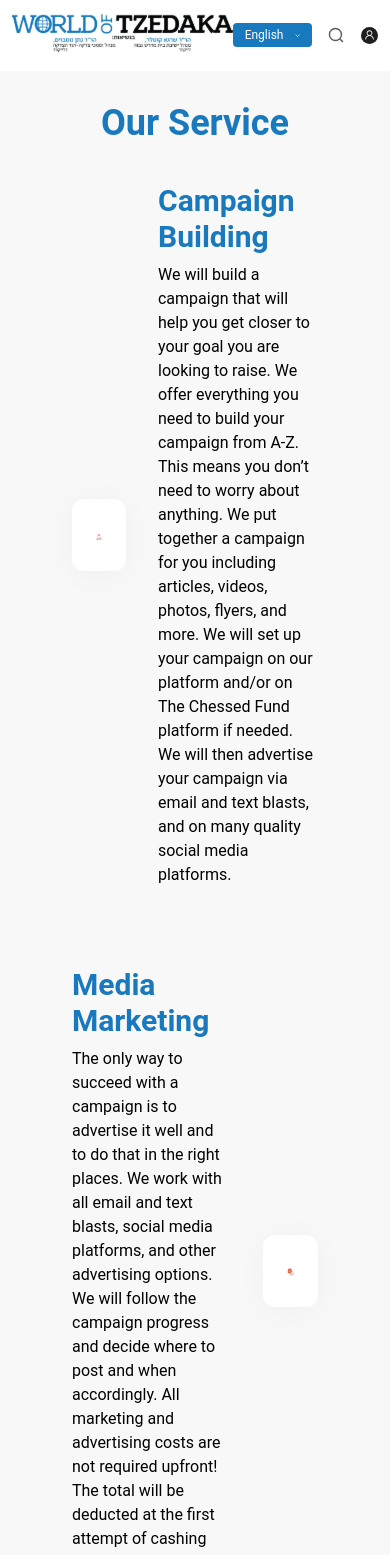
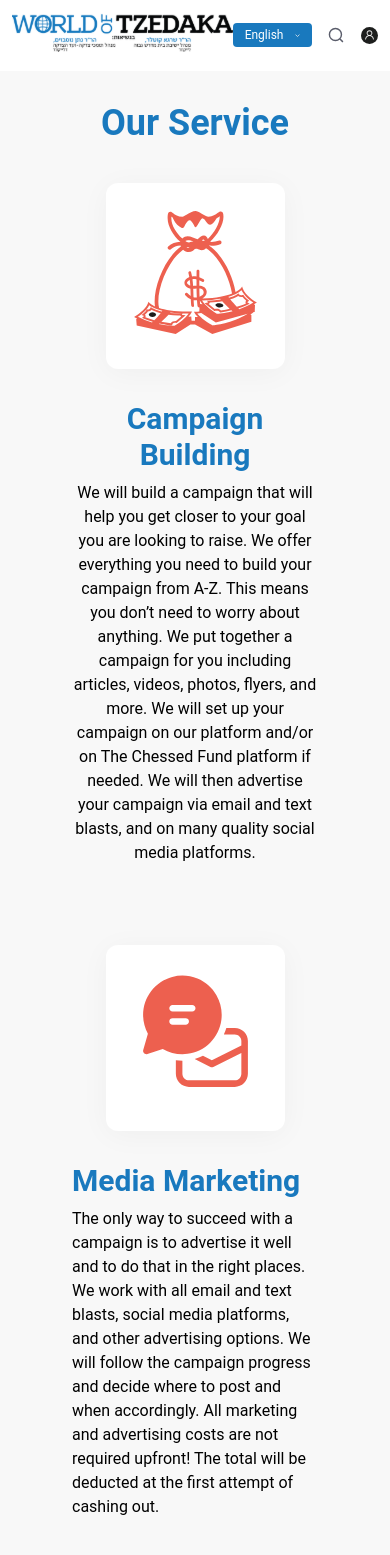
Before and after one commit to MotiLM2003/front-end, a Next.js app: page /our-services in a window 390 px wide. Shown: the top 1555 px of the page. Built offline with nearby package versions, Linux system fonts and the light colour scheme.

Commit message:
:zap: our service

```diff
--- a/pages/get-started/index.js
+++ b/pages/get-started/index.js
@@ -5,7 +5,10 @@ const getStarted = () => {
   return (
     <Layout>
       <div className='p-[10rem] flex justify-center items-center'>
-        <h1>Get Started</h1>
+        <div className='p-4 flex flex-col md:flex-row'>
+          <div>1</div>
+          <div>2</div>
+        </div>
       </div>
     </Layout>
   );
--- a/pages/index.js
+++ b/pages/index.js
@@ -51,7 +51,7 @@ export default function Home() {
             </p>
           </div>
         </div>
-        <div className='basis-[35%] relative'>
+        <div className='basis-1/2 xl:basis-1/3 relative'>
           <Image src={hero} layout='responsive' />
         </div>
       </div>
--- a/pages/our-services/index.js
+++ b/pages/our-services/index.js
@@ -13,9 +13,9 @@ const ourServices = () => {
       <div className='default-container p-[2rem]  flex  flex-col items-center bg-shades-50'>
         <h1>Our Service</h1>
         <div>
-          <div className='flex p-10 gap-8 items-center justify-center  '>
+          <div className='  flex flex-col md:flex-row p-10 gap-8 items-center justify-center text-center   '>
             <div className='bg-white p-6 shadow rounded-xl'>
-              <Image src={funding} width={131} height={131} />
+              <Image src={funding} width={131} height={131} layout='fixed' />
             </div>
             <div className='max-w-[660px]'>
               <h2 className='mb-2'>Campaign Building</h2>
@@ -31,9 +31,14 @@ const ourServices = () => {
           </div>
         </div>
         <div>
-          <div className='flex p-10 gap-8 items-center flex-row-reverse'>
+          <div className='flex   flex-col  p-10 gap-8 items-center md:flex-row-reverse'>
             <div className='bg-white p-6 shadow rounded-xl'>
-              <Image src={mailService} width={131} height={131} />
+              <Image
+                src={mailService}
+                width={131}
+                height={131}
+                layout='fixed'
+              />
             </div>
             <div className='max-w-[660px]'>
               <h2 className='mb-2'>Media Marketing</h2>
@@ -48,7 +53,7 @@ const ourServices = () => {
           </div>
         </div>
         <div>
-          <div className='flex p-10 gap-8 items-center'>
+          <div className='flex flex-col md:flex-row p-10 gap-8 items-center  '>
             <div className='bg-white p-6 shadow rounded-xl'>
               <Image src={mail} width={131} height={131} />
             </div>
@@ -63,9 +68,14 @@ const ourServices = () => {
           </div>
         </div>
         <div>
-          <div className='flex p-10 gap-8 items-center flex-row-reverse'>
+          <div className='flex flex-col  p-10 gap-8 items-center r md:flex-row-reverse'>
             <div className='bg-white p-6 shadow rounded-xl'>
-              <Image src={telephonyService} width={131} height={131} />
+              <Image
+                src={telephonyService}
+                width={131}
+                height={131}
+                layout='fixed'
+              />
             </div>
             <div className='max-w-[660px]'>
               <h2 className='mb-2'>Telemarketing</h2>
@@ -78,12 +88,12 @@ const ourServices = () => {
           </div>
         </div>
         <div>
-          <div className='flex p-10 gap-8 items-center'>
+          <div className='flex flex-col md:flex-row p-10 gap-8 items-center'>
             <div className='bg-white p-6 shadow rounded-xl'>
-              <Image src={mail2} width={131} height={131} />
+              <Image src={mail2} width={131} height={131} layout='fixed' />
             </div>
             <div className='max-w-[660px]'>
-              <h2 className='mb-2'>Signs And Flyers</h2>
+              <h2 className='mb-2 '>Signs And Flyers</h2>
               We create an eye-catching flyer presenting your cause. With text,
               photos, and all the possible donation methods. We send out your
               campaign flyer to the thousands of addresses. This is a great way
```
